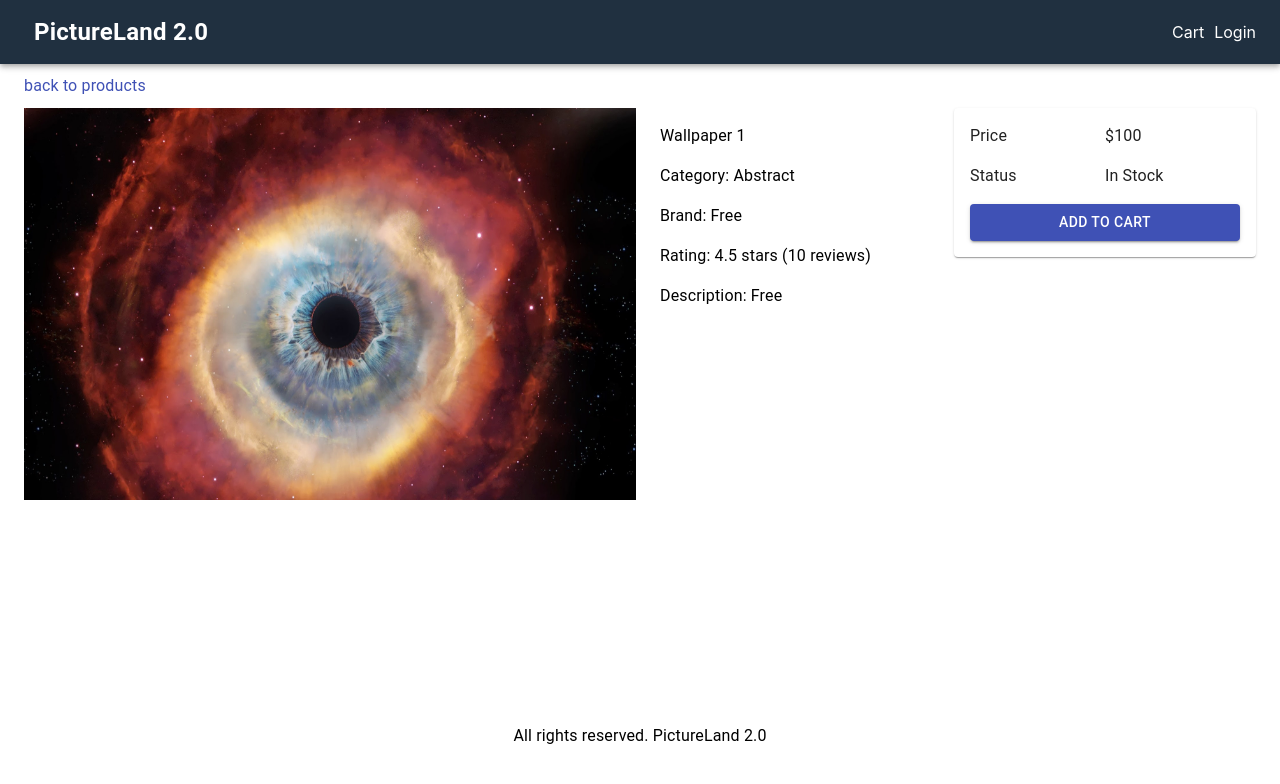
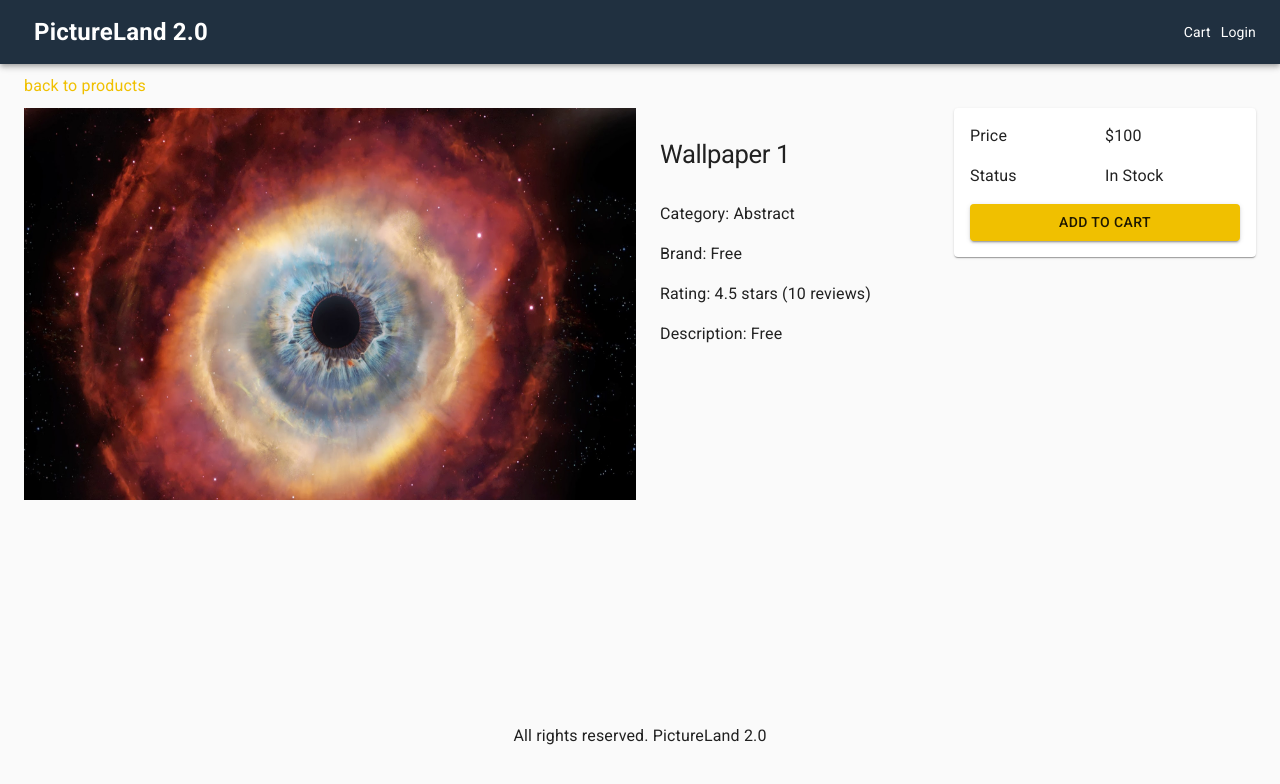
Before and after one commit to GraniteMask/nextjs-pictureland-2.0, a Next.js app: page /product/Wallpaper1 in a window 1280 px wide. Shown: the top 784 px of the page. Built offline with nearby package versions, Linux system fonts and the light colour scheme.

Commit message:
materialUI theme

```diff
--- a/components/Layout.js
+++ b/components/Layout.js
@@ -1,10 +1,37 @@
 import React from 'react'
 import Head from 'next/head'
 import NextLink from 'next/link'
-import {AppBar, Typography, Toolbar, Container, Link} from '@material-ui/core'
+import {AppBar, Typography, Toolbar, Container, Link, createMuiTheme, ThemeProvider, CssBaseline} from '@material-ui/core'
 import useStyles from '../utils/styles'
+import { createTheme } from '@material-ui/core/styles'
 
 export default function Layout({title, description, children}) {
+    const theme = createTheme({
+        typography:{
+            h1:{
+                fontSize: '1.6rem',
+                fontWeight: 400,
+                margin: '1rem 0',
+            },
+            h2:{
+                fontSize: '1.4rem',
+                fontWeight: 400,
+                margin: '1rem 0',
+            },
+            body1:{
+                fontWeight: 'normal',
+            },
+        },
+        palette:{
+            type: 'light',
+            primary:{
+                main: '#f0c000',
+            },
+            secondary:{
+                main: "#208080",
+            }
+        },
+    })
     const classes = useStyles();
     return (
         <div>
@@ -12,6 +39,8 @@
                 <title>{title? `${title} - PictureLand 2.0`:'PictureLand 2.0'}</title>
                 {description && <meta name="description" content={description}></meta>}
             </Head>
+            <ThemeProvider theme={theme}>
+                <CssBaseline />
                 <AppBar position="static" className={classes.navbar}>
                     <Toolbar>
                         <NextLink href="/" passHref>
@@ -44,6 +73,7 @@
                         All rights reserved. PictureLand 2.0
                     </Typography>
                 </footer>
+            </ThemeProvider>
         </div>
     )
 }
--- a/pages/_document.js
+++ b/pages/_document.js
@@ -6,7 +6,9 @@
     render(){
         return(
             <Html lang="en">
-                <Head></Head>
+                <Head>
+                    <link rel="stylesheet" href="https://fonts.googleapis.com/css?family=Roboto:300,400,500,700&display=swap" />
+                </Head>
                 <body>
                     <Main />
                     <NextScript />
--- a/pages/product/[slug].js
+++ b/pages/product/[slug].js
@@ -32,7 +32,7 @@
                 <Grid item md={3} xs={12}>
                     <List>
                         <ListItem>
-                            <Typography component="h1">{product.name}</Typography>
+                            <Typography component="h1" variant="h1">{product.name}</Typography>
                         </ListItem>
                         <ListItem>
                             <Typography>Category: {product.category}</Typography>
```
Lines whose indentation alone changed are shown as unchanged.
